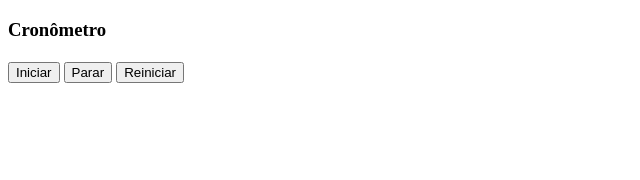
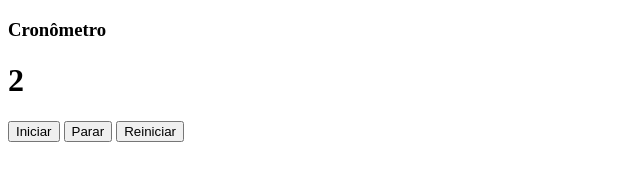
Before and after one commit to guigobecker/cronometro, a plain HTML site: page index.html in a window 1280 px wide. Both pictures are taken after a click on the button "Iniciar". Shown: the whole page, without its empty margins (0-640 px from the left). Drawn offline with Linux system fonts and the light colour scheme.

Commit message:
Implementar iniciaIntervalo(), atualizaSegundosPassados() e atuallizaTela()

```diff
--- a/index.html
+++ b/index.html
@@ -7,10 +7,10 @@
 </head>
 <body>
     <h3>Cronômetro</h3>
-    <h1 id="relogio"></h1>
-    <button onclick="iniciarRelogio()">Iniciar</button>
-    <button onclick="pararRelogio()">Parar</button>
-    <button onclick="reiniciarRelogio()">Reiniciar</button>
+    <h1 id="relogio">0</h1>
+    <button onclick="iniciaIntervalo()">Iniciar</button>
+    <button onclick="paraRelogio()">Parar</button>
+    <button onclick="reiniciaRelogio()">Reiniciar</button>
 </body>
 <script src="script.js"></script>
 </html>
--- a/script.js
+++ b/script.js
@@ -0,0 +1,16 @@
+const relogio = document.getElementById('relogio');
+let intervalo = null;
+let segundosPassados = 0;
+
+function atualizaTela() {
+  relogio.innerHTML = segundosPassados;
+}
+
+function atualizaSegundosPassados(){
+  segundosPassados++;
+  atualizaTela();
+}
+
+function iniciaIntervalo() {
+  intervalo = setInterval(atualizaSegundosPassados, 1000);
+}
```
